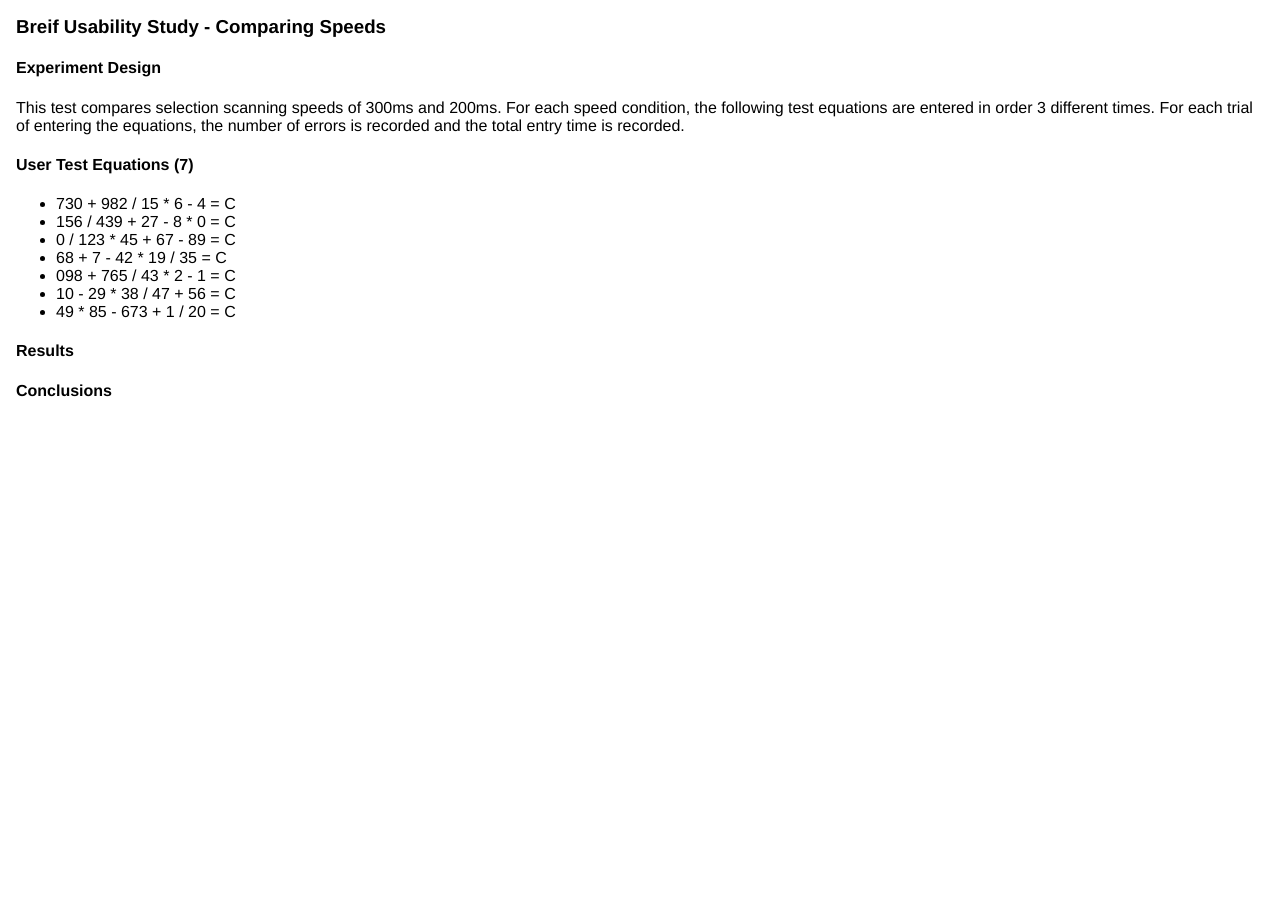
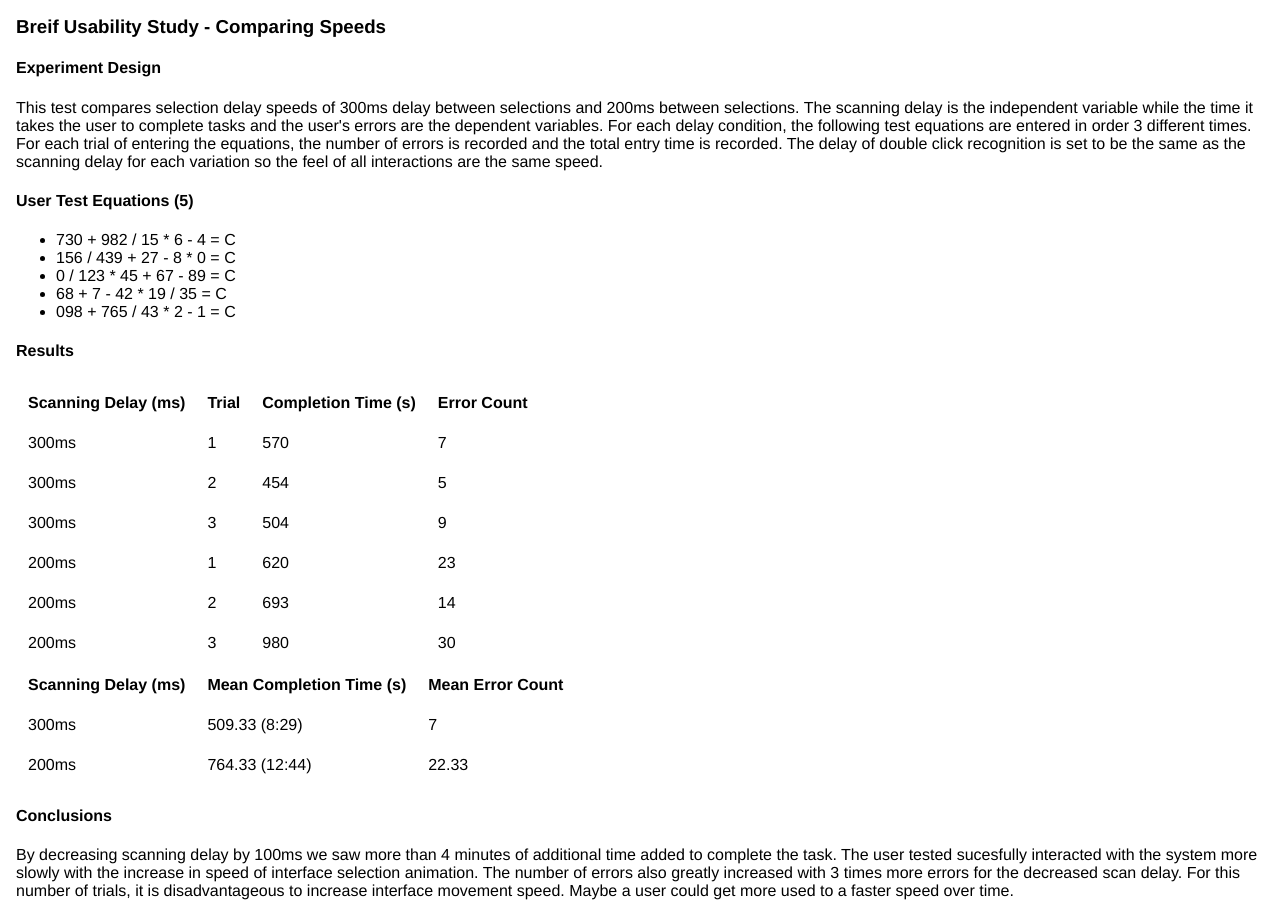
Before and after one commit to TimArt/HCI_Assignments, a plain HTML site: page assignment8/index.html in a window 1280 px wide. Shown: the part 789-1705 px from the top of the page. Before the commit the page ends 1210 px from the top, so only its background shows below. Drawn offline with nearby package versions, Linux system fonts and the light colour scheme.

Commit message:
Added experiment data

```diff
--- a/assignment8/index.html
+++ b/assignment8/index.html
@@ -57,23 +57,89 @@
 			<h3>Breif Usability Study - Comparing Speeds</h3>
 
 			<h4>Experiment Design</h4>
-			<p>This test compares selection scanning speeds of 300ms and 200ms. For each speed condition, the following test equations are entered in order 3 different times. For each trial of entering the equations, the number of errors is recorded and the total entry time is recorded.</p>
+			<p>This test compares selection delay speeds of 300ms delay between selections and 200ms between selections. The scanning delay is the independent variable while the time it takes the user to complete tasks and the user's errors are the dependent variables. For each delay condition, the following test equations are entered in order 3 different times. For each trial of entering the equations, the number of errors is recorded and the total entry time is recorded. The delay of double click recognition is set to be the same as the scanning delay for each variation so the feel of all interactions are the same speed.</p>
 
-			<h4>User Test Equations (7)</h4>
+			<h4>User Test Equations (5)</h4>
 			<ul>
 				<li>730 + 982 / 15 * 6 - 4 = C</li>
+
 				<li>156 / 439 + 27 - 8 * 0 = C</li>
+
 				<li>0 / 123 * 45 + 67 - 89 = C</li>
+
 				<li>68 + 7 - 42 * 19 / 35 = C</li>
+
 				<li>098 + 765 / 43 * 2 - 1 = C</li>
-				<li>10 - 29 * 38 / 47 + 56 = C</li>
-				<li>49 * 85 - 673 + 1 / 20 = C</li>
+
 			</ul>
 
 			<h4>Results</h4>
+			<table cellpadding="10">
+				<tr>
+					<th>Scanning Delay (ms)</th>
+					<th>Trial</th>
+					<th>Completion Time (s)</th>
+					<th>Error Count</th>
+				</tr>
+				<tr>
+					<td>300ms</td>
+					<td>1</td>
+					<td>570</td>
+					<td>7</td>
+				</tr>
+				<tr>
+					<td>300ms</td>
+					<td>2</td>
+					<td>454</td>
+					<td>5</td>
+				</tr>
+				<tr>
+					<td>300ms</td>
+					<td>3</td>
+					<td>504</td>
+					<td>9</td>
+				</tr>
+				<tr>
+					<td>200ms</td>
+					<td>1</td>
+					<td>620</td>
+					<td>23</td>
+				</tr>
+				<tr>
+					<td>200ms</td>
+					<td>2</td>
+					<td>693</td>
+					<td>14</td>
+				</tr>
+				<tr>
+					<td>200ms</td>
+					<td>3</td>
+					<td>980</td>
+					<td>30</td>
+				</tr>
+			</table>
+
+			<table cellpadding="10">
+				<tr>
+					<th>Scanning Delay (ms)</th>
+					<th>Mean Completion Time (s)</th>
+					<th>Mean Error Count</th>
+				</tr>
+				<tr>
+					<td>300ms</td>
+					<td>509.33 (8:29)</td>
+					<td>7</td>
+				</tr>
+				<tr>
+					<td>200ms</td>
+					<td>764.33 (12:44)</td>
+					<td>22.33</td>
+				</tr>
+			</table>
 
 
 			<h4>Conclusions</h4>
+			<p>By decreasing scanning delay by 100ms we saw more than 4 minutes of additional time added to complete the task. The user tested sucesfully interacted with the system more slowly with the increase in speed of interface selection animation. The number of errors also greatly increased with 3 times more errors for the decreased scan delay. For this number of trials, it is disadvantageous to increase interface movement speed. Maybe a user could get more used to a faster speed over time.</p>
 
 		</div>
 		<script src="https://ajax.googleapis.com/ajax/libs/jquery/3.2.1/jquery.min.js" type="text/javascript"></script>
```
Also changed, not shown: 1 other file.
